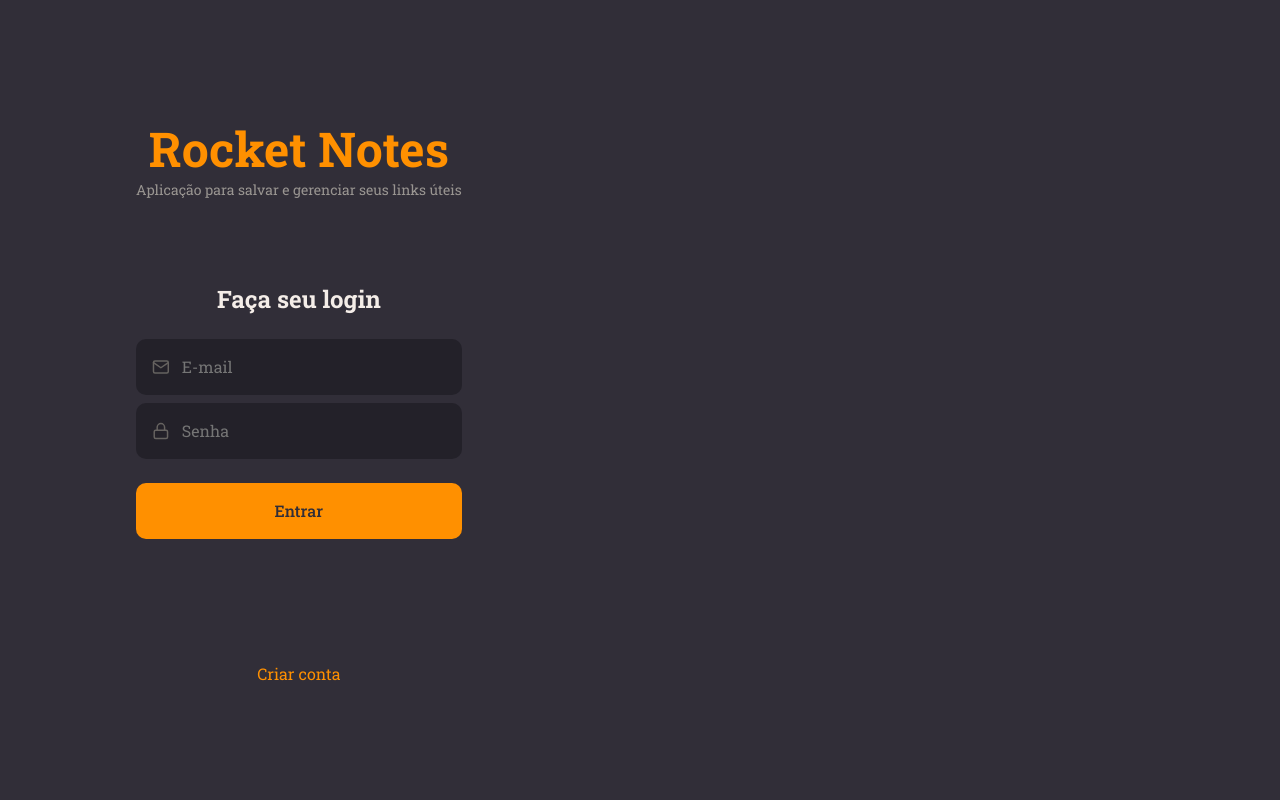
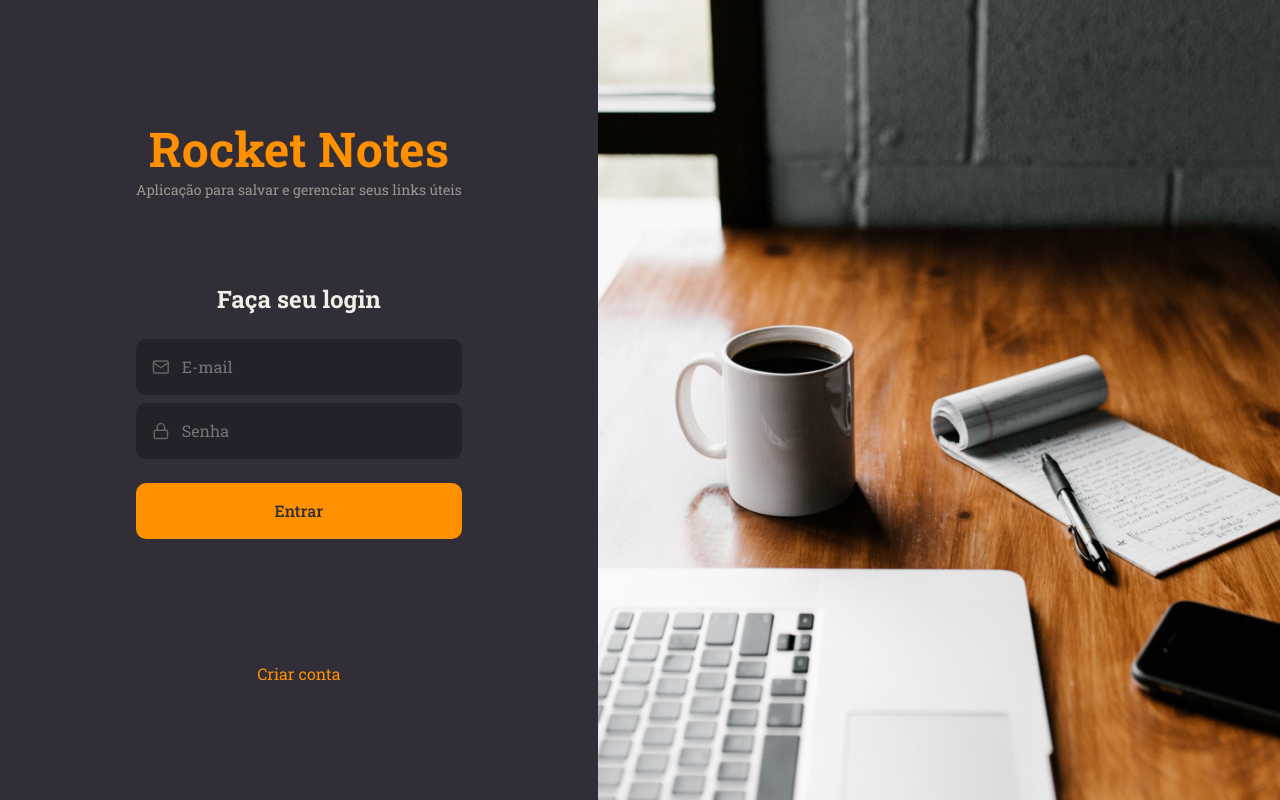
Before and after one commit to JonatasAS/rocketnotes, a React (Vite) app: page / in a window 1280 px wide. Built offline with nearby package versions, Linux system fonts and the light colour scheme.

Commit message:
Using image as page sign background

```diff
--- a/src/pages/SignIn/index.jsx
+++ b/src/pages/SignIn/index.jsx
@@ -1,4 +1,4 @@
-import { Container, Form } from "./styled";
+import { Container, Form, BackgroundImg} from "./styled";
 import { Input } from "../../components/Input";
 import { FiMail, FiLock } from "react-icons/fi";
 import { Button } from "../../components/Button"
@@ -28,6 +28,8 @@ export function SignIn() {
 
         <a href="#">Criar conta</a>
       </Form>
+
+      <BackgroundImg />
     </Container>
   );
 }
--- a/src/pages/SignIn/styled.js
+++ b/src/pages/SignIn/styled.js
@@ -1,4 +1,5 @@
 import styled from "styled-components";
+import backgroundImg from "../../assets/background.png";
 
 export const Container = styled.div`
   height: 100vh;
@@ -37,3 +38,9 @@ export const Form = styled.form`
     color: ${({ theme }) => theme.COLORS.ORANGE};
   }
 `;
+
+export const BackgroundImg = styled.div`
+  flex: 1;
+  background: url(${backgroundImg}) no-repeat center center;
+  background-size: cover;
+`;
```
Also changed, not shown: src/assets/background.png (added).
